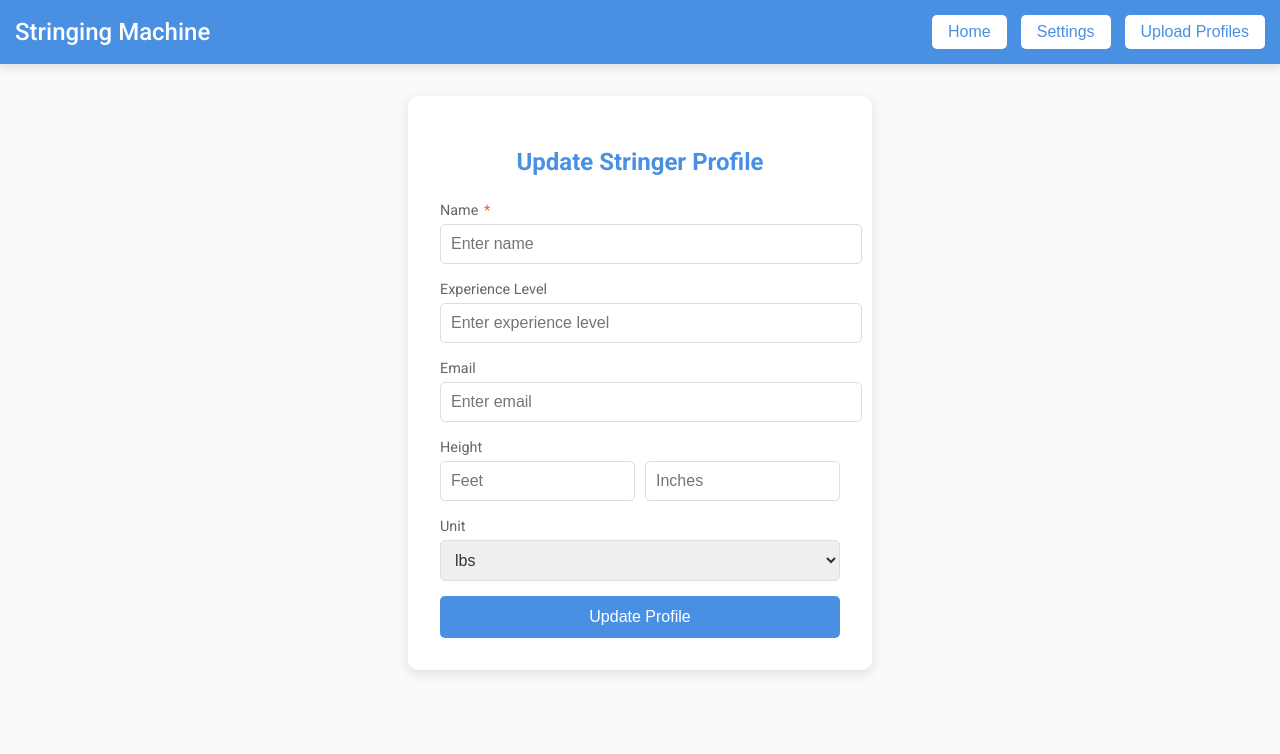
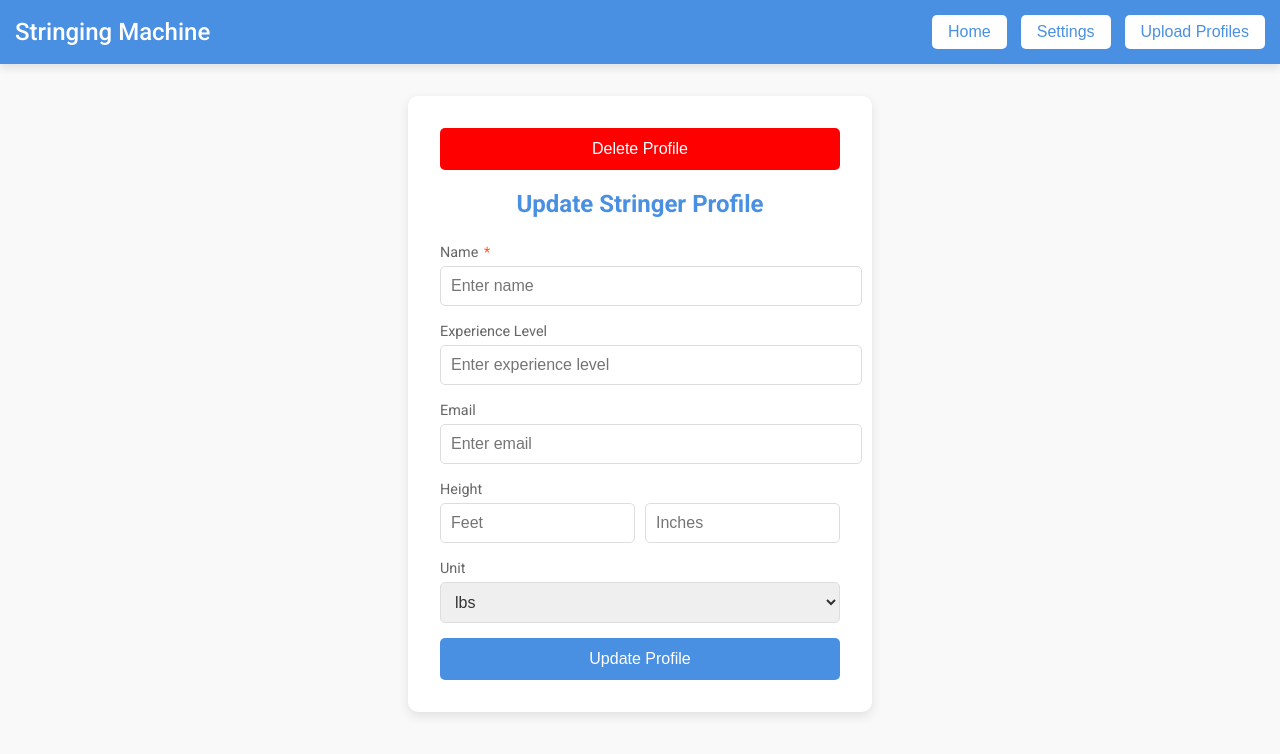
Before and after one commit to austin-schoster7/UI-Project-3, a SvelteKit app: page /update-stringer in a window 1280 px wide. Shown: the top 754 px of the page. Built offline with nearby package versions, Linux system fonts and the light colour scheme.

Commit message:
profile page delete

```diff
--- a/src/routes/update-stringer/+page.svelte
+++ b/src/routes/update-stringer/+page.svelte
@@ -52,6 +52,14 @@
 		});
 		goto('/'); // Navigate back to the main page after updating
 	}
+
+  function deleteProfile() {
+    profiles.update(currentProfiles => {
+      currentProfiles.splice($selectedProfileIndex, 1);
+      return currentProfiles;
+    });
+    goto('/');
+  }
 </script>
 
 <style>
@@ -125,6 +133,7 @@
 <Header />
 
 <div class="form-container">
+    <button class="button" on:click={deleteProfile} style="background-color: red;">Delete Profile</button>
     <h2>Update Stringer Profile</h2>
 
     <label>
```
